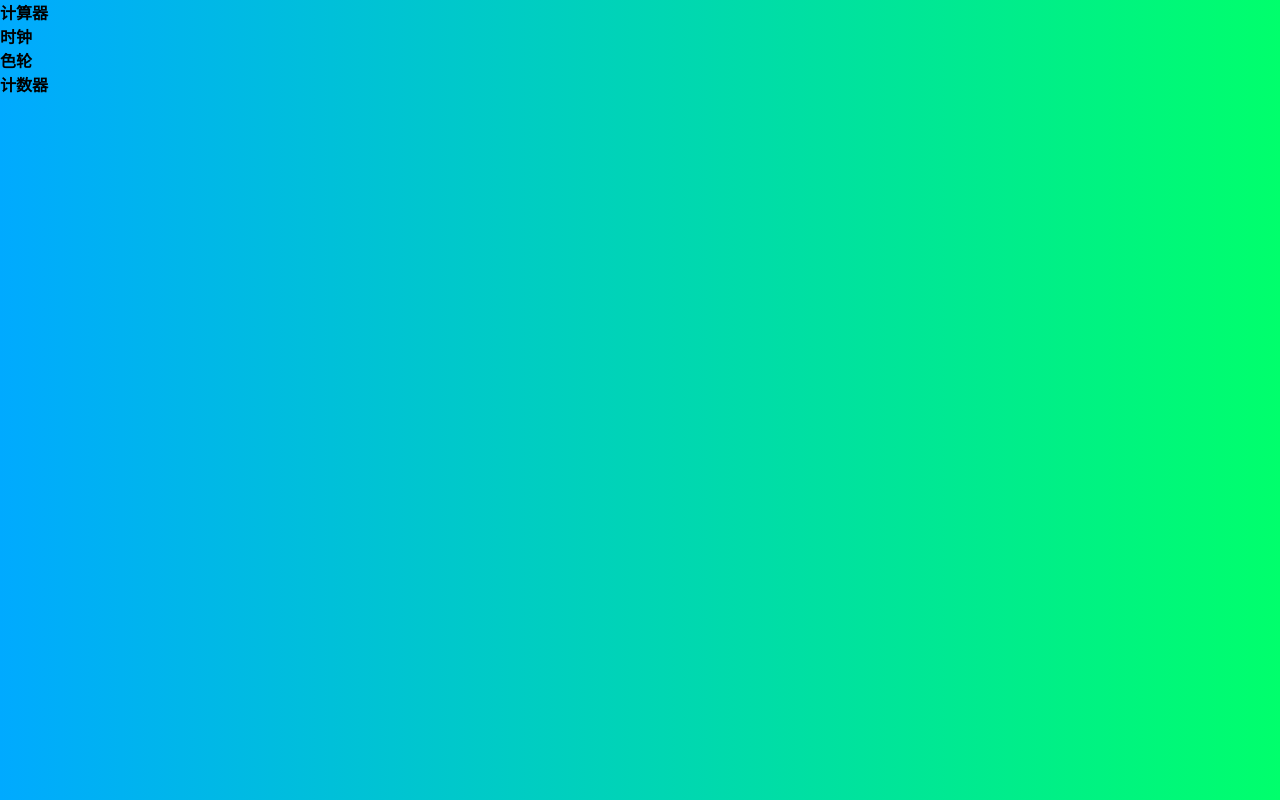
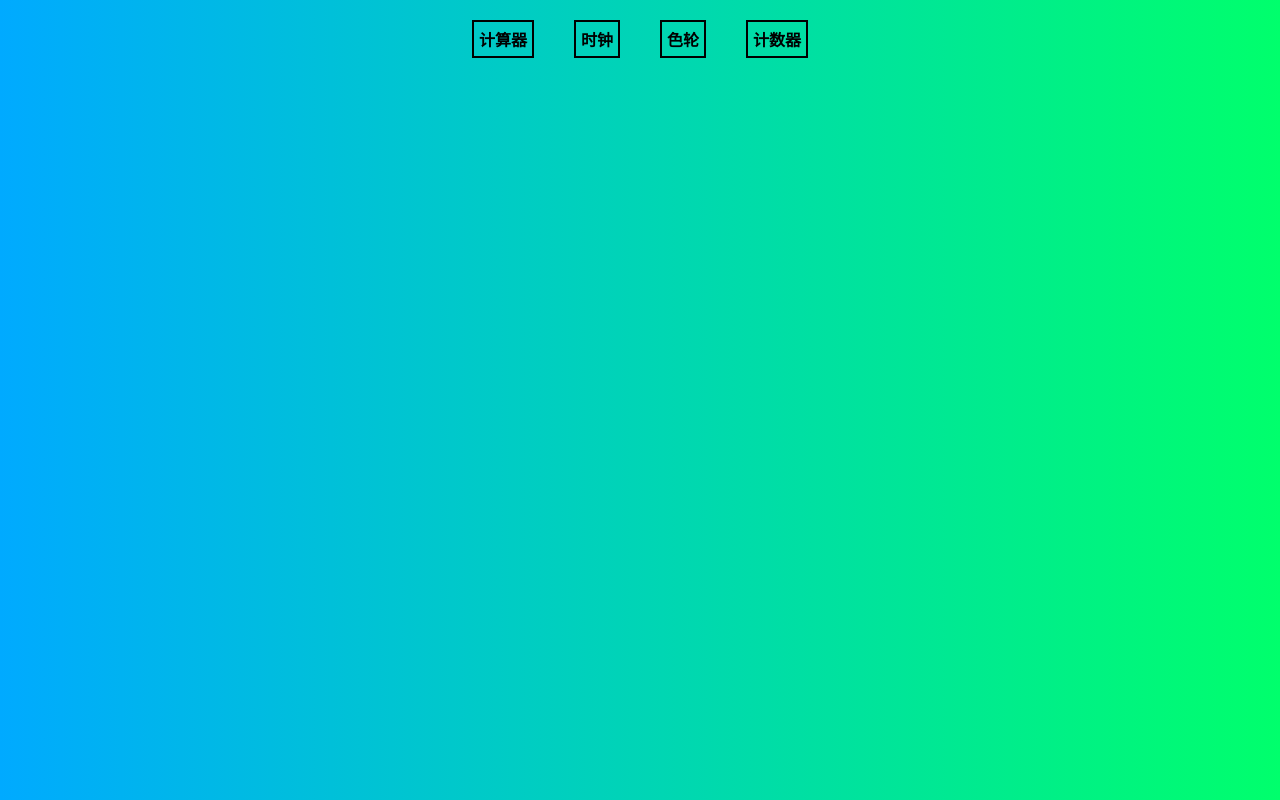
Before and after one commit to leanboy/learnJs, a plain HTML site: page learn/project/index.html in a window 1280 px wide. Drawn offline with Linux system fonts and the light colour scheme.

Commit message:
首页样式

```diff
--- a/learn/project/Counter/script.js
+++ b/learn/project/Counter/script.js
@@ -5,12 +5,13 @@ const numberText = document.querySelector('.number');
 
 resetButton.addEventListener('click', () => {
     numberText.innerHTML = '0';
+    numberText.style.color = 'black';
 })
 decreaseButton.addEventListener('click', () => {
     numberText.innerHTML = (Number(numberText.innerHTML) - 1).toString();
     if (Number(numberText.innerHTML) < 0) {
         numberText.style.color = 'red';
-    } else if(Number(numberText.innerHTML) === 0) {
+    } else if (Number(numberText.innerHTML) === 0) {
         numberText.style.color = 'black';
     }
 })
@@ -18,7 +19,7 @@ increaseButton.addEventListener('click', () => {
     numberText.innerHTML = (Number(numberText.innerHTML) + 1).toString();
     if (Number(numberText.innerHTML) > 0) {
         numberText.style.color = 'green';
-    } else if(Number(numberText.innerHTML) === 0) {
+    } else if (Number(numberText.innerHTML) === 0) {
         numberText.style.color = 'black';
     }
 })
--- a/learn/project/style.css
+++ b/learn/project/style.css
@@ -5,9 +5,17 @@
 }
 
 body {
+    display: flex;
+    justify-content: center;
     padding: 0;
     margin: 0;
     background: linear-gradient(to right, #00AAFF, #00FF6C);
+}
+
+div {
+    margin: 20px;
+    padding: 5px;
+    border: 2px black solid;
 }
 
 a {
```
